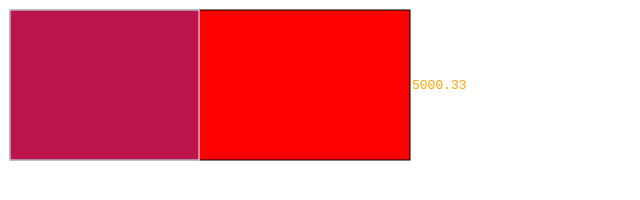
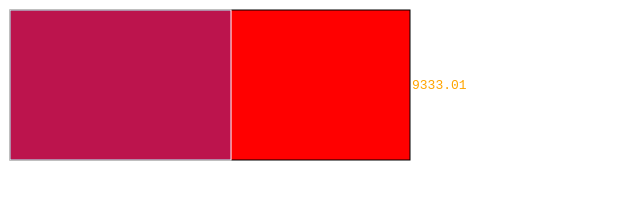
Before and after one commit to billautomata/guid3.js, a plain HTML site: page index.html in a window 1280 px wide. Shown: the whole page, without its empty margins (0-640 px from the left). Drawn offline with Linux system fonts and the light colour scheme.

Commit message:
changed patterns and docs to reflect

```diff
--- a/index.html
+++ b/index.html
@@ -38,7 +38,6 @@
       stroke: white;
     }
 
-
   </style>
 
 </head>
@@ -70,14 +69,13 @@
     .range([10,100000])
     .clamp(true))
 
-//  n.scale(d3.scale.linear().domain([0,1]).range([10,100000]).clamp(true))
-
+  // n.scale(d3.scale.linear().domain([0,1]).range([10,100000]).clamp(true))
   // n.callback(function(q){ console.log('zomg',q) }) // replaces the callback set in the constructor
 
   // create the element on the d3 selection
   n.create(g_slider0) // you can also chain the create function at the end
-  //n.setValue(9333.01) // then you can set the setValue
-
+  n.setValue(9333.01) // then you can call setValue(v)
+                      // which updates the slider and the target
 
   </script>
 
```
